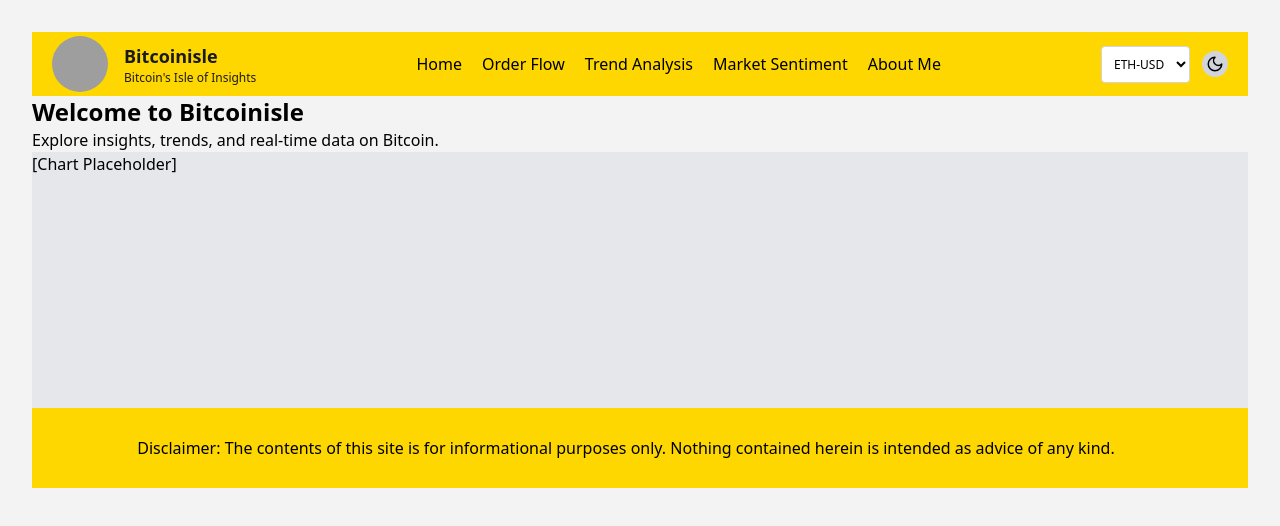
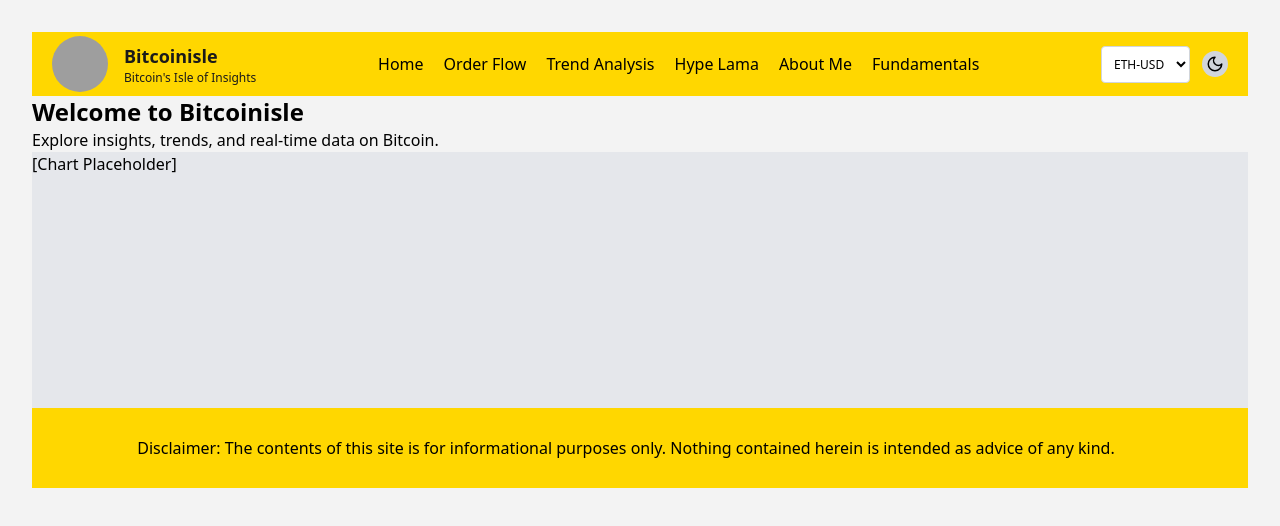
Before and after one commit to cin3rama/bc2, a Next.js app: page /app/ in a window 1280 px wide. Shown: the top 526 px of the page. Built offline with nearby package versions, Linux system fonts and the light colour scheme; grey boxes are pictures that could not be loaded.

Commit message:
0.0.14 - update nav links

```diff
--- a/package.json
+++ b/package.json
@@ -1,6 +1,6 @@
 {
   "name": "bc2",
-  "version": "0.0.13",
+  "version": "0.0.14",
   "private": true,
   "scripts": {
     "dev": "next dev",
--- a/src/app/order-flow/page.tsx
+++ b/src/app/order-flow/page.tsx
@@ -549,7 +549,8 @@ const TradeAnimationPage: React.FC<TradeAnimationPageProps> = () => {
     }, [ticker, period]);
 
     if (loading) {
-        return <LoadingIndicator />;
+        return <LoadingIndicator
+        message="Loading...this may take a while, big data"/>;
     }
 
     return (
--- a/src/components/Header.tsx
+++ b/src/components/Header.tsx
@@ -72,10 +72,11 @@ export default function Header() {
                     <Link href="https://bitcoinisle.com/">Home</Link>
                     <Link href="/order-flow">Order Flow</Link>
                     <Link href="/trends">Trend Analysis</Link>
-                    <Link href="https://www.bitcoinisle.com/portfolio/market-sentiment/">
-                        Market Sentiment
+                    <Link href="https://www.bitcoinisle.com/hype-lama/">
+                        Hype Lama
                     </Link>
                     <Link href="https://bitcoinisle.com/about-me">About Me</Link>
+                    <Link href="https://bitcoinisle.com/fundamentals">Fundamentals</Link>
                 </nav>
 
                 {/* Right-side controls */}
```
